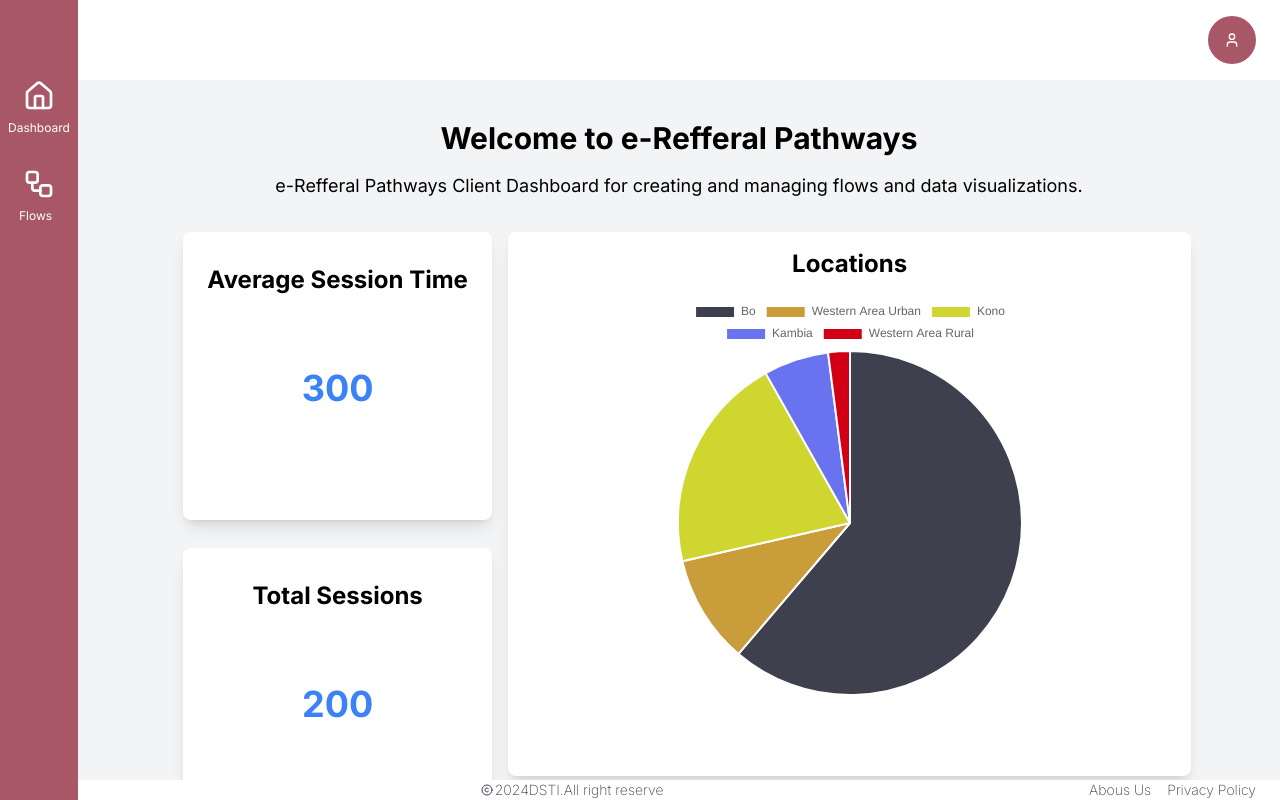
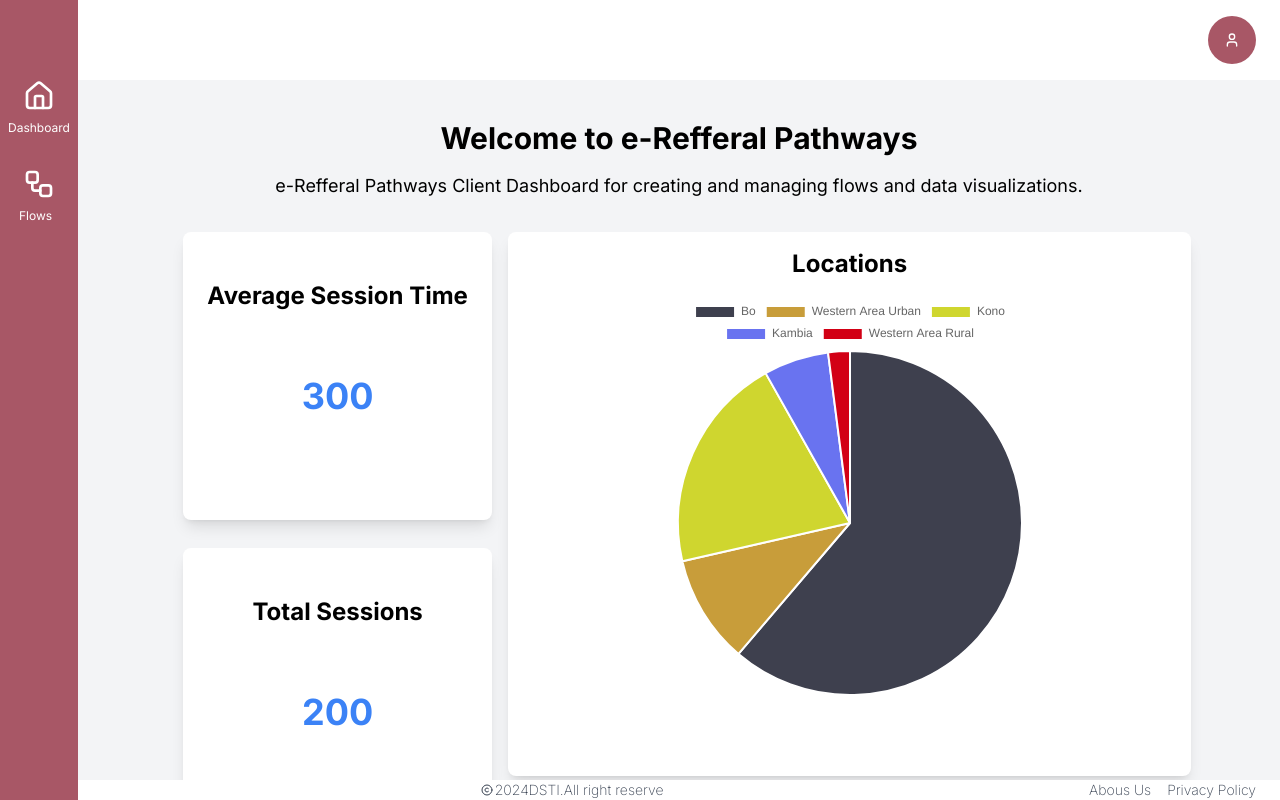
Before and after one commit to dsti-sl/e-referral, a Next.js app: page / in a window 1280 px wide. Built offline with nearby package versions, Linux system fonts and the light colour scheme.

Commit message:
fix merge conflict

```diff
--- a/src/components/Card.tsx
+++ b/src/components/Card.tsx
@@ -21,7 +21,7 @@ const Card: React.FC<CardProps> = ({ title, pieData, data }) => {
       <div className="flex h-full w-full flex-col overflow-hidden rounded-lg bg-white p-4 shadow-lg">
         <div className="mb-4 text-center text-2xl font-bold">{title}</div>
         {pieData && (
-          <div className="mb-16 flex flex-grow items-center justify-center">
+          <div className="mb-16 flex h-full flex-grow items-center justify-center">
             {' '}
             {/* Adjusted margin-bottom */}
             <div className="flex items-center justify-center">
@@ -33,11 +33,11 @@ const Card: React.FC<CardProps> = ({ title, pieData, data }) => {
         {data && (
           <div className="h-60 flex-grow align-middle">
             {data.map((item, index) => (
-              <div key={index} className="mb-2">
-                <div className="mb-4 text-wrap text-center text-2xl font-bold">
+              <div key={index} className="my-4">
+                <div className="mb-3 text-wrap text-center text-2xl font-bold">
                   {item.name}
                 </div>
-                <div className="mt-8 py-10 text-center text-4xl font-bold text-blue-500">
+                <div className="mt-6 py-10 text-center text-4xl font-bold text-blue-500">
                   {item.average}
                 </div>
               </div>
```
